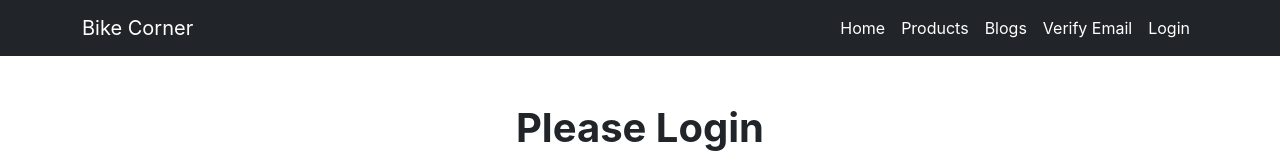
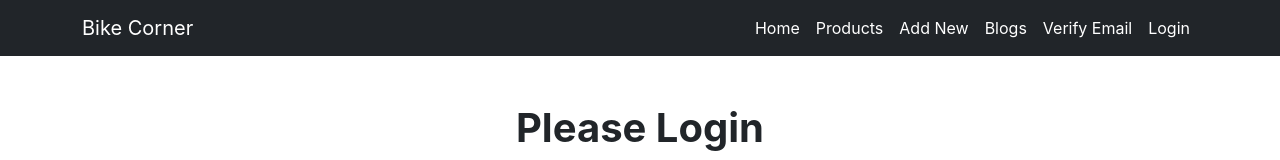
Before and after one commit to coderrakibul/assignment-11-client-side, a React (Create React App) app: page /login in a window 1280 px wide. Shown: the top 160 px of the page. Built offline with nearby package versions, Linux system fonts and the light colour scheme; no server answers; the HTML template or start-up script is replaced by a standard one.

Commit message:
header updated

```diff
--- a/src/components/Header/Header .js
+++ b/src/components/Header/Header .js
@@ -22,6 +22,7 @@ const Header = () => {
           <Nav className="ms-auto">
             <Nav.Link className='text-white' as={Link} to="/home">Home</Nav.Link>
             <Nav.Link className='text-white' as={Link} to="/allproduct">Products</Nav.Link>
+            <Nav.Link className='text-white' as={Link} to="/additem">Add New</Nav.Link>
             <Nav.Link className='text-white' as={Link} to="/blogs">Blogs</Nav.Link>
             <Nav.Link className='text-white' as={Link} to="/verify">Verify Email</Nav.Link>
 
--- a/src/components/Login/Login.js
+++ b/src/components/Login/Login.js
@@ -37,7 +37,7 @@ const Login = () => {
     }
 
     if (user || googleUser) {
-        navigate('/allproduct')
+        navigate('/home')
     }
     return (
         <div className='form-container container d-block mt-5 mb-5 align-items-center'>
```
